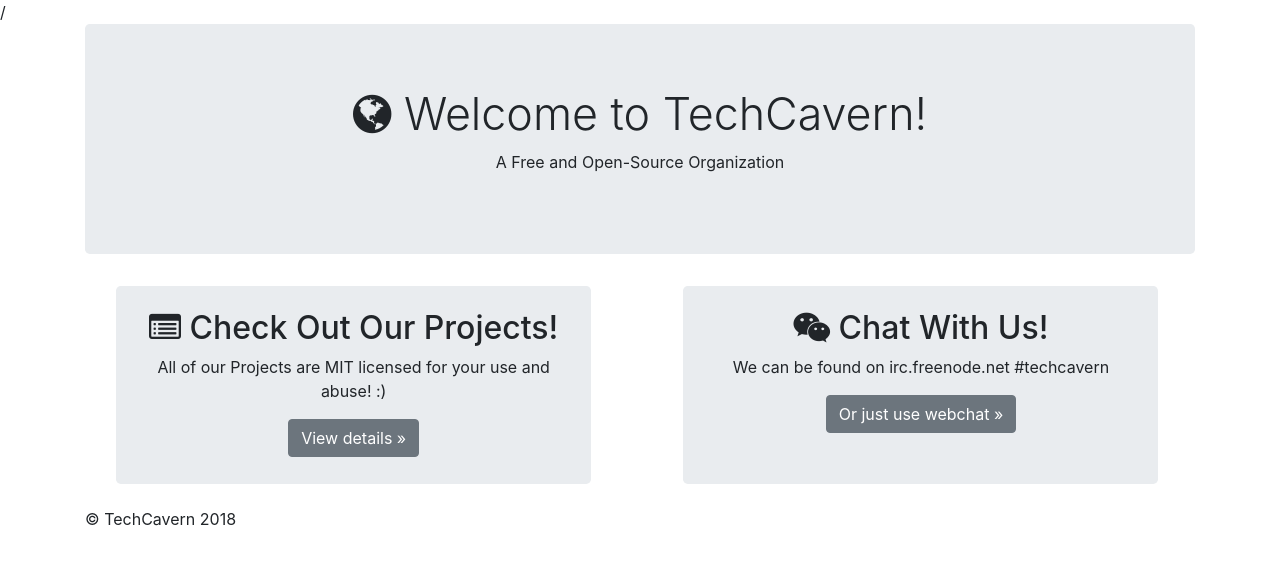
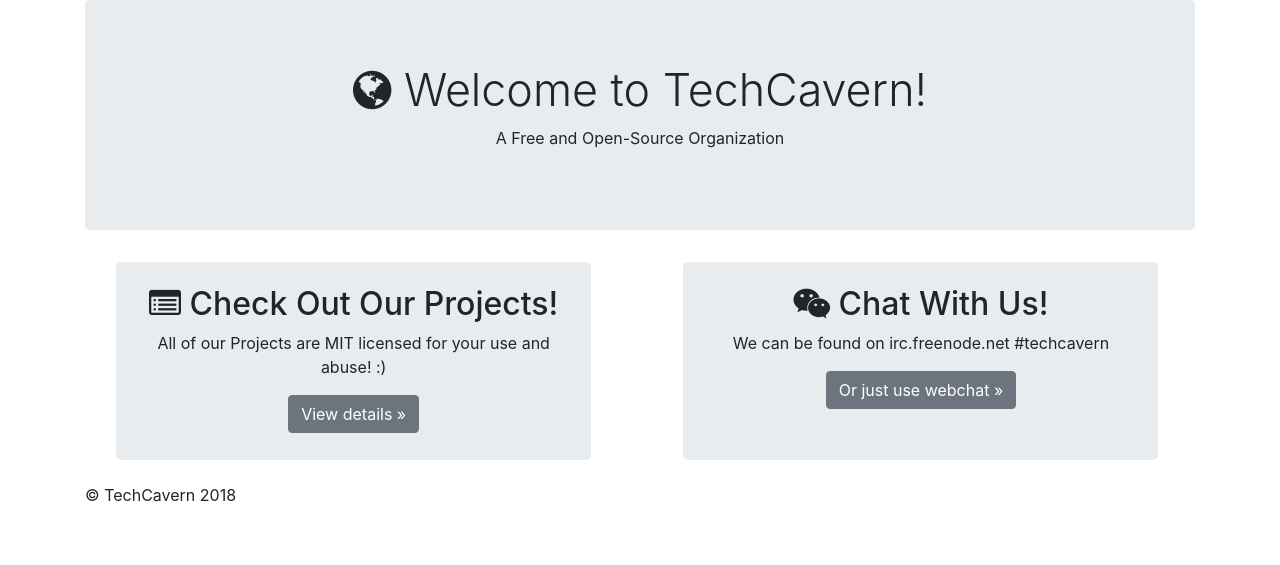
Before and after one commit to TechCavern/WaveSite, a PHP site: page /index.php in a window 1280 px wide. Shown: the part 56-621 px from the top of the page. Run offline with PHP 8.4, Linux system fonts and the light colour scheme; some libraries are stand-ins or nearby versions.

Commit message:
Fixed the random /

```diff
--- a/template/header.php
+++ b/template/header.php
@@ -2,7 +2,7 @@
 <html lang="en">
   <head>
     <meta charset="utf-8">
-/    <meta name="viewport" content="width=device-width, initial-scale=1, shrink-to-fit=no">
+    <meta name="viewport" content="width=device-width, initial-scale=1, shrink-to-fit=no">
     <meta name="description" content="">
     <meta name="author" content="">
 
```
